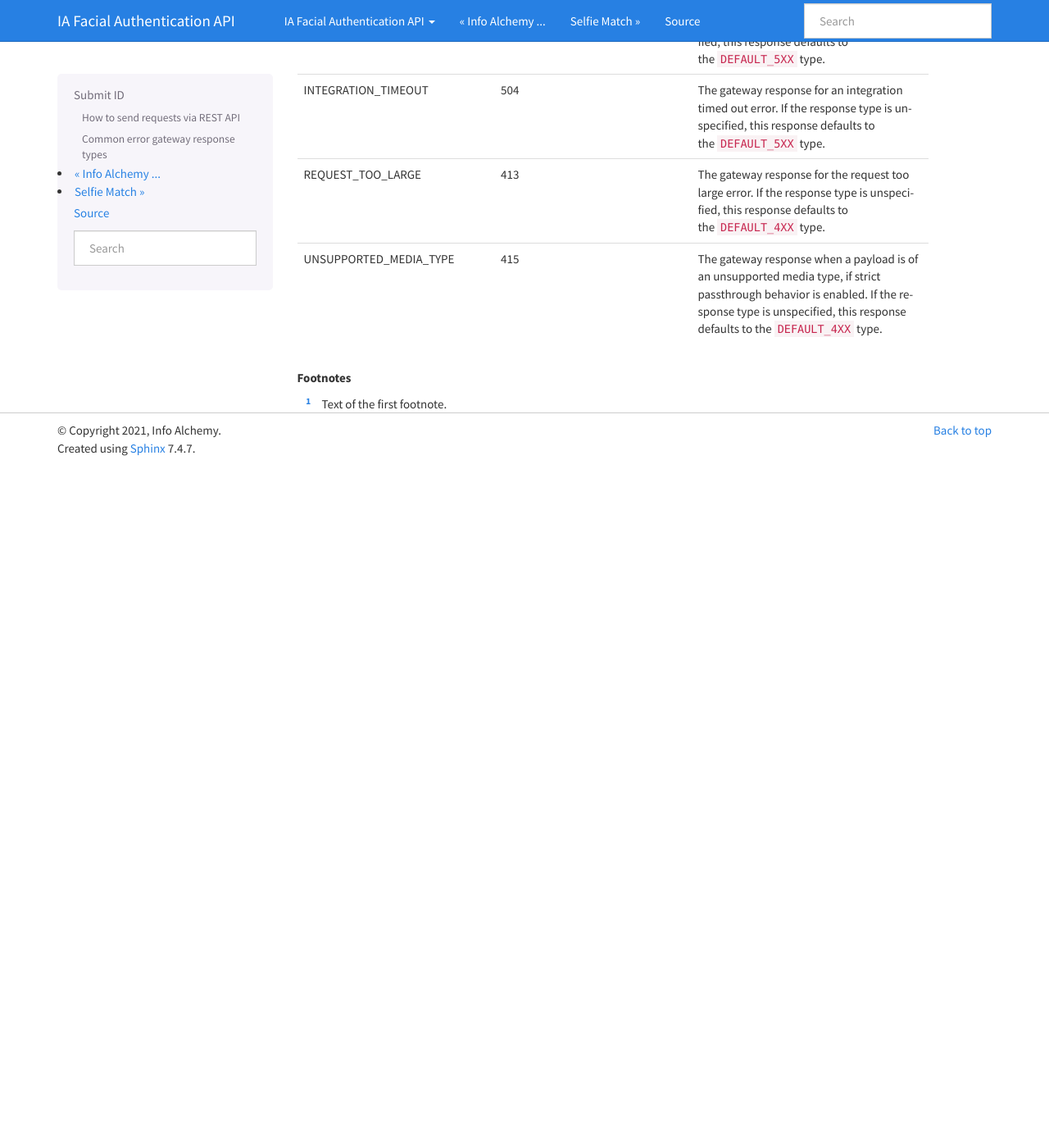
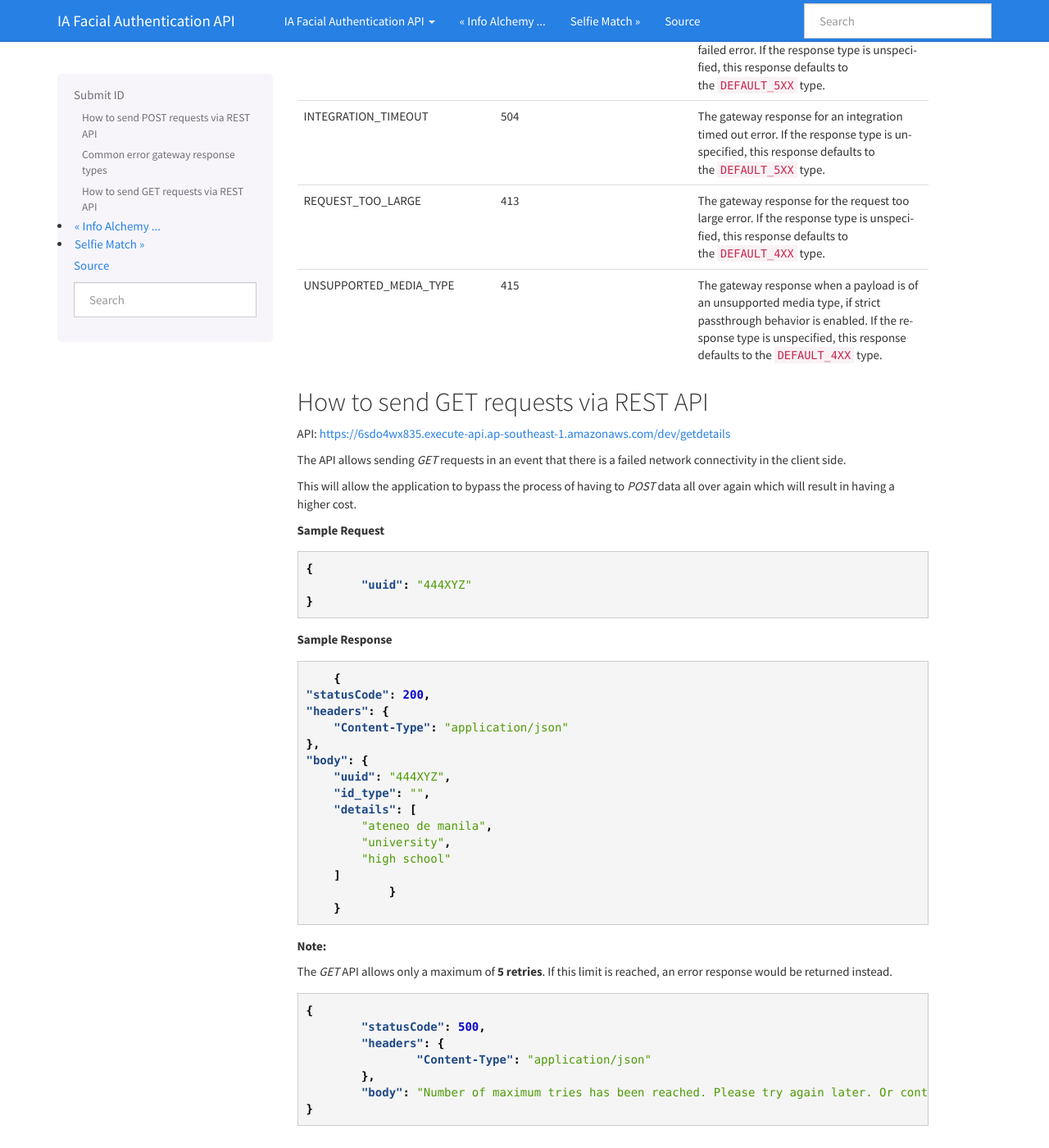
Before and after one commit to ia-klescosia/Facial-Authentication-API, a Sphinx documentation site: the page built from source/submitid.rst, in a window 1280 px wide and 1400 px high, scrolled down 2017 px. Shown: the whole window at 82% size. Built offline with Sphinx 7.4.7, drawn with Linux system fonts in a browser that asks for light colours; before the commit the page ends 2585 px from its top, so only the background shows below that; some of the changed text lies outside the part shown.

Commit message:
updated submit id documentation

```diff
--- a/source/submitid.rst
+++ b/source/submitid.rst
@@ -16,8 +16,10 @@ As of this writing, the supported Philippine IDs are:
    :maxdepth: 2
    :caption: Contents:
 
-How to send requests via REST API
------------------------------------
+How to send POST requests via REST API
+---------------------------------------
+
+API: https://6sdo4wx835.execute-api.ap-southeast-1.amazonaws.com/dev/submitid
 
 The payload accepts an `application/json` type.
 
@@ -80,5 +82,60 @@ The table below lists the common error gateway that you may encounter. If the er
    :file: ./_static/gateway_responses_table.csv
    :widths: 500, 500, 600
 
+
+
+How to send GET requests via REST API
+--------------------------------------
+
+API: https://6sdo4wx835.execute-api.ap-southeast-1.amazonaws.com/dev/getdetails
+
+The API allows sending `GET` requests in an event that there is a failed network connectivity in the client side.
+
+This will allow the application to bypass the process of having to `POST` data all over again which will result in having a higher cost.
+
+**Sample Request**
+
+.. code-block:: JSON
+
+	{
+		"uuid": "444XYZ"
+	}
+
+**Sample Response**
+
+.. code-block:: JSON
+
+	{
+    "statusCode": 200,
+    "headers": {
+        "Content-Type": "application/json"
+    },
+    "body": {
+        "uuid": "444XYZ",
+        "id_type": "",
+        "details": [
+            "ateneo de manila",
+            "university",
+            "high school"
+        ]
+		}
+	}
+
+**Note:**
+
+The `GET` API allows only a maximum of **5 retries**. If this limit is reached, an error response would be returned instead.
+
+.. code-block:: JSON
+
+	{
+		"statusCode": 500,
+		"headers": {
+			"Content-Type": "application/json"
+		},
+		"body": "Number of maximum tries has been reached. Please try again later. Or contact the developer"
+	}
+
+
+
 .. rubric:: Footnotes
 .. [#f1] Text of the first footnote.
```
